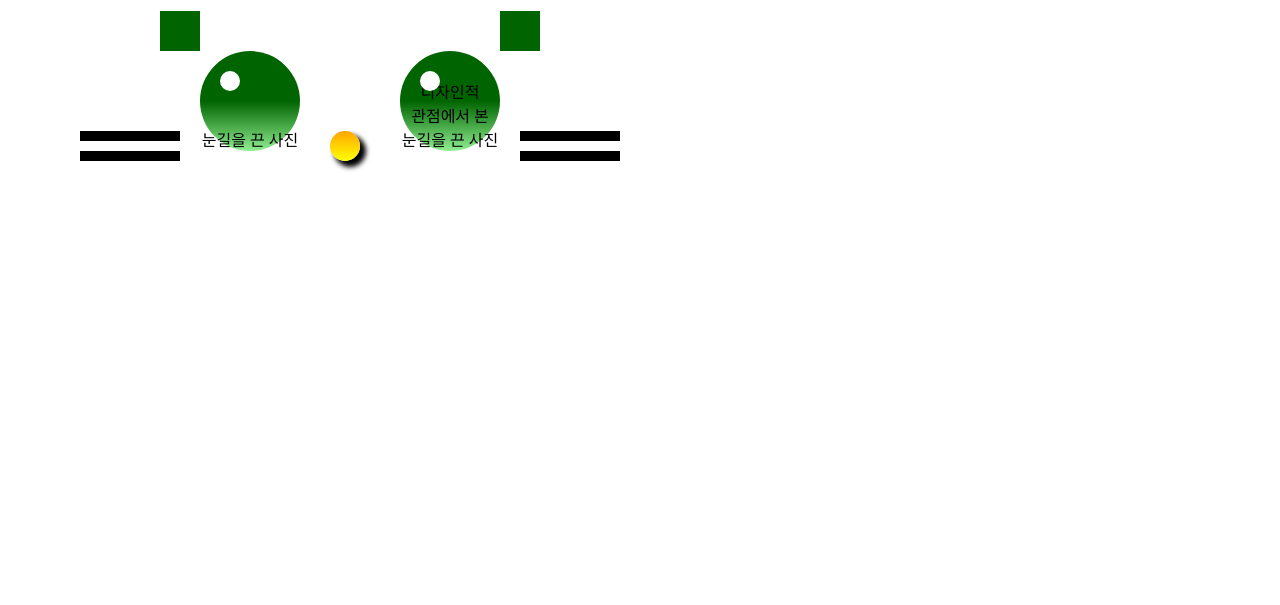
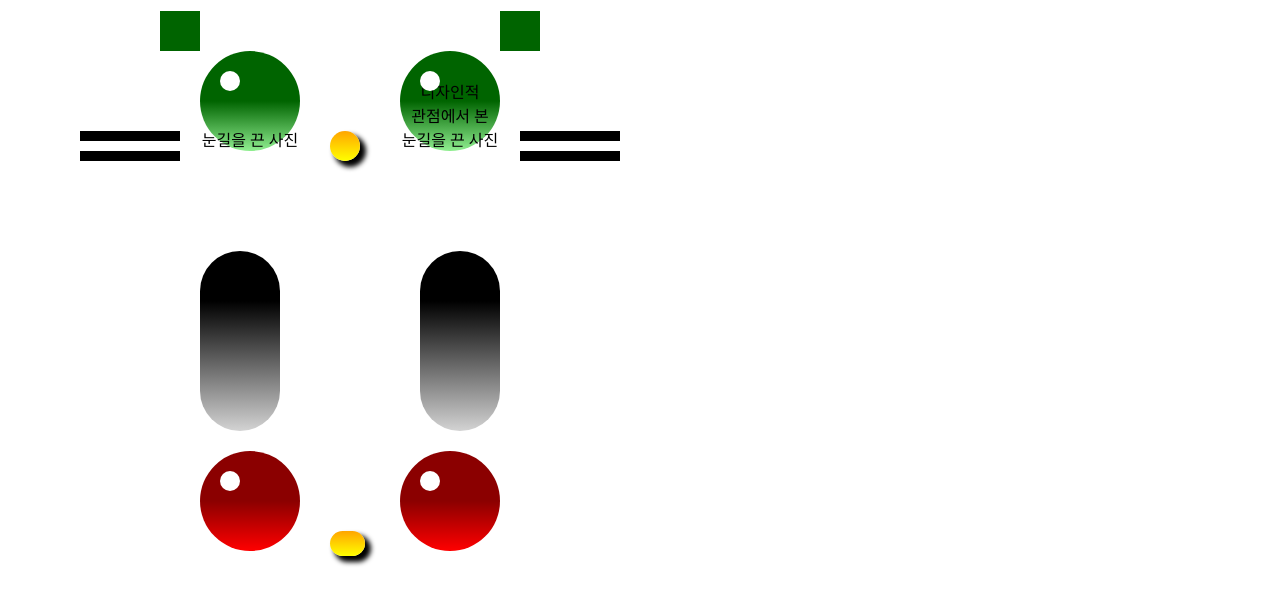
Before and after one commit to 22421155/whereisee2, a plain HTML site: page index.html in a window 1280 px wide. Shown: the part 49-654 px from the top of the page. Drawn offline with Linux system fonts and the light colour scheme.

Commit message:
Add files via upload

```diff
--- a/style.css
+++ b/style.css
@@ -126,6 +126,77 @@ nav {
 	background-color: darkgreen;
 }
 
+.p12 {
+	position: absolute;
+	top: 500px;
+	left: 200px;
+	width: 100px;
+	height: 100px;
+	border-radius: 50px;
+	background: linear-gradient(darkred 50px, red);
+}
+
+.p13 {
+	position: absolute;
+	top: 500px;
+	left: 400px;
+	width: 100px;
+	height: 100px;
+	border-radius: 50px;
+	background: linear-gradient(darkred 50px, red);
+}
+
+.p14 {
+	position: absolute;
+	top: 520px;
+	left: 420px;
+	background-color: white;
+	width: 20px;
+	height: 20px;
+	border-radius: 10px;
+}
+
+.p15 {
+	position: absolute;
+	top: 520px;
+	left: 220px;
+	background-color: white;
+	width: 20px;
+	height: 20px;
+	border-radius: 10px;
+}
+
+.p16 {
+	position: absolute;
+	top: 580px;
+	left: 330px;
+	width: 35px;
+	height: 25px;
+	border-radius: 15px;
+	background: linear-gradient(orange, yellow);
+	box-shadow: 5px 5px 5px 1px black;
+}
+
+.p17 {
+	position: absolute;
+	top: 300px;
+	left: 200px;
+	width: 80px;
+	height: 180px;
+	border-radius: 50px;
+	background: linear-gradient(black 50px, lightgray);
+}
+
+.p18 {
+	position: absolute;
+	top: 300px;
+	left: 420px;
+	width: 80px;
+	height: 180px;
+	border-radius: 50px;
+	background: linear-gradient(black 50px, lightgray);
+}
+
 li {
 	list-style: none;
 }
```
